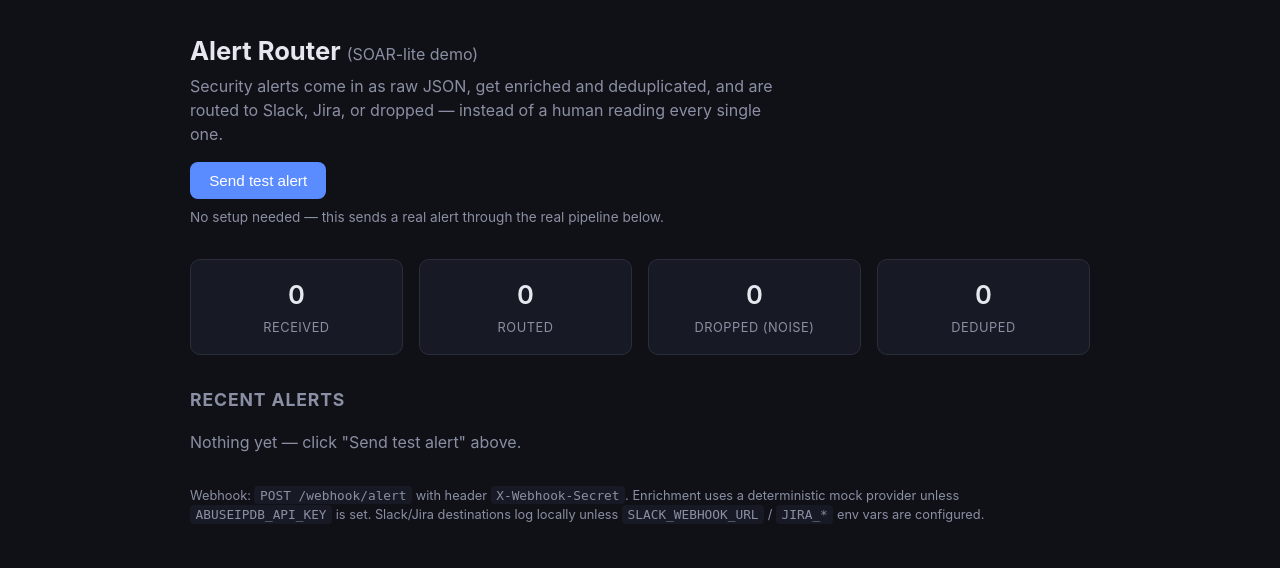
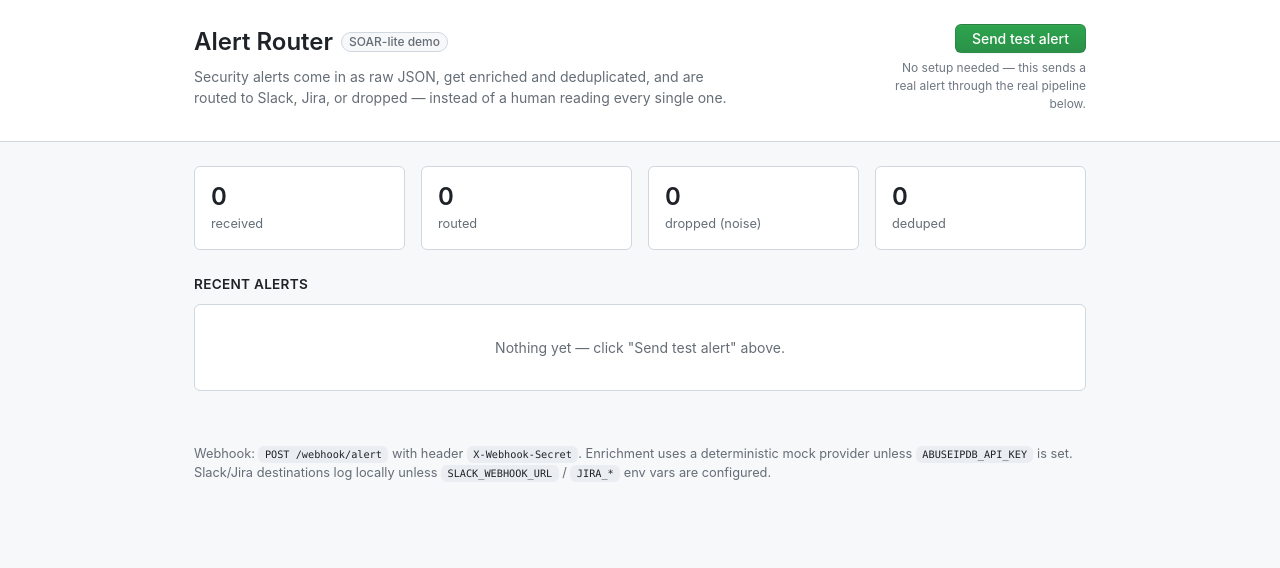
Before and after one commit to wadie-ejjoufari/alert-router, a Flask app: page / in a window 1280 px wide. Shown: the top 568 px of the page. Run offline with Flask 3, Linux system fonts and the light colour scheme; data that the repository does not hold is empty.

Commit message:
Redesign UI on GitHub Primer design tokens and components

```diff
--- a/app/static/style.css
+++ b/app/static/style.css
@@ -1,61 +1,198 @@
 :root {
-  --bg: #0f1117;
-  --panel: #171a24;
-  --border: #2a2e3a;
-  --text: #e6e8ef;
-  --muted: #8b8fa3;
-  --accent: #5b8cff;
-  --green: #35c98f;
-  --amber: #f2b84b;
-  --red: #ef5b6f;
-  font-family: -apple-system, BlinkMacSystemFont, "Segoe UI", Roboto, sans-serif;
+  --canvas-default: #ffffff;
+  --canvas-subtle: #f6f8fa;
+  --canvas-inset: #f6f8fa;
+  --border-default: #d0d7de;
+  --border-muted: #d8dee4;
+  --fg-default: #1f2328;
+  --fg-muted: #656d76;
+  --fg-subtle: #6e7781;
+  --accent-fg: #0969da;
+  --accent-emphasis: #0969da;
+  --accent-subtle: #ddf4ff;
+  --success-fg: #1a7f37;
+  --success-subtle: #dafbe1;
+  --attention-fg: #9a6700;
+  --attention-subtle: #fff8c5;
+  --danger-fg: #d1242f;
+  --danger-subtle: #ffebe9;
+  --neutral-fg: #59636e;
+  --neutral-subtle: #eaeef2;
+  --shadow-sm: 0 1px 0 rgba(31, 35, 40, 0.04);
+  --radius: 6px;
+  font-family: -apple-system, BlinkMacSystemFont, "Segoe UI", "Noto Sans",
+    Helvetica, Arial, sans-serif, "Apple Color Emoji", "Segoe UI Emoji";
 }
+
+@media (prefers-color-scheme: dark) {
+  :root {
+    --canvas-default: #0d1117;
+    --canvas-subtle: #161b22;
+    --canvas-inset: #010409;
+    --border-default: #30363d;
+    --border-muted: #21262d;
+    --fg-default: #e6edf3;
+    --fg-muted: #848d97;
+    --fg-subtle: #6e7681;
+    --accent-fg: #4493f8;
+    --accent-emphasis: #1f6feb;
+    --accent-subtle: rgba(56, 139, 253, 0.15);
+    --success-fg: #3fb950;
+    --success-subtle: rgba(46, 160, 67, 0.15);
+    --attention-fg: #d29922;
+    --attention-subtle: rgba(187, 128, 9, 0.15);
+    --danger-fg: #f85149;
+    --danger-subtle: rgba(248, 81, 73, 0.15);
+    --neutral-fg: #848d97;
+    --neutral-subtle: rgba(110, 118, 129, 0.2);
+  }
+}
+
 * { box-sizing: border-box; }
-body { background: var(--bg); color: var(--text); margin: 0; padding: 2rem; line-height: 1.5; }
-header { max-width: 900px; margin: 0 auto 2rem; }
-h1 { margin: 0 0 0.25rem; font-size: 1.6rem; }
-.subtitle { color: var(--muted); font-weight: 400; font-size: 1rem; }
-.lede { color: var(--muted); margin: 0.25rem 0 1rem; max-width: 60ch; }
+
+body {
+  background: var(--canvas-subtle);
+  color: var(--fg-default);
+  margin: 0;
+  padding: 0 0 3rem;
+  font-size: 14px;
+  line-height: 1.5;
+}
+
+.container { max-width: 940px; margin: 0 auto; padding: 0 1.5rem; }
+
+/* Header, styled like a repo header: title + description + primary action */
+header.page-header {
+  background: var(--canvas-default);
+  border-bottom: 1px solid var(--border-default);
+  padding: 1.5rem 0 1.75rem;
+  margin-bottom: 1.5rem;
+}
+header.page-header .container { display: flex; flex-wrap: wrap; align-items: flex-start; justify-content: space-between; gap: 1rem; }
+.header-text { max-width: 62ch; }
+h1 {
+  margin: 0 0 0.35rem;
+  font-size: 1.5rem;
+  font-weight: 600;
+  display: flex;
+  align-items: center;
+  gap: 0.5rem;
+}
+.subtitle-label {
+  display: inline-block;
+  font-size: 0.75rem;
+  font-weight: 500;
+  line-height: 18px;
+  padding: 0 7px;
+  border-radius: 2em;
+  border: 1px solid var(--border-default);
+  color: var(--fg-muted);
+  background: var(--canvas-subtle);
+}
+.lede { color: var(--fg-muted); margin: 0; }
+.header-action { display: flex; flex-direction: column; align-items: flex-end; gap: 0.4rem; }
+.hint { color: var(--fg-subtle); font-size: 0.75rem; margin: 0; text-align: right; max-width: 26ch; }
+
 .btn-primary {
-  background: var(--accent); color: white; border: none; border-radius: 8px;
-  padding: 0.6rem 1.2rem; font-size: 0.95rem; cursor: pointer;
+  background: linear-gradient(180deg, #2da44e, #2a9147);
+  color: #ffffff;
+  border: 1px solid rgba(27, 31, 36, 0.15);
+  border-radius: var(--radius);
+  box-shadow: var(--shadow-sm), inset 0 1px 0 rgba(255, 255, 255, 0.03);
+  padding: 5px 16px;
+  font-size: 0.875rem;
+  font-weight: 500;
+  cursor: pointer;
+  font-family: inherit;
 }
-.btn-primary:hover { filter: brightness(1.1); }
-.hint { color: var(--muted); font-size: 0.85rem; margin-top: 0.5rem; }
+.btn-primary:hover { background: #2c974b; }
+.btn-primary:active { background: #298e46; }
 
-.stats { display: flex; gap: 1rem; max-width: 900px; margin: 0 auto 2rem; }
+/* Stat tiles, styled like GitHub's Insights/Community summary boxes */
+.stats {
+  display: grid;
+  grid-template-columns: repeat(4, 1fr);
+  gap: 1rem;
+  margin-bottom: 1.5rem;
+}
 .stat {
-  background: var(--panel); border: 1px solid var(--border); border-radius: 10px;
-  padding: 1rem 1.25rem; flex: 1; text-align: center;
+  background: var(--canvas-default);
+  border: 1px solid var(--border-default);
+  border-radius: var(--radius);
+  padding: 1rem;
+  text-align: left;
 }
-.stat-value { display: block; font-size: 1.6rem; font-weight: 600; }
-.stat-label { color: var(--muted); font-size: 0.8rem; text-transform: uppercase; letter-spacing: 0.04em; }
+.stat-value { display: block; font-size: 1.5rem; font-weight: 600; line-height: 1.2; }
+.stat-label { color: var(--fg-muted); font-size: 0.8rem; }
 
-.alerts { max-width: 900px; margin: 0 auto; }
-h2 { font-size: 1.1rem; color: var(--muted); text-transform: uppercase; letter-spacing: 0.05em; }
-table { width: 100%; border-collapse: collapse; background: var(--panel); border-radius: 10px; overflow: hidden; }
-th, td { padding: 0.55rem 0.7rem; text-align: left; border-bottom: 1px solid var(--border); font-size: 0.85rem; }
-th { color: var(--muted); font-weight: 500; font-size: 0.75rem; text-transform: uppercase; }
-.mono { font-family: ui-monospace, SFMono-Regular, Menlo, monospace; }
-.small { font-size: 0.78rem; color: var(--muted); }
-.crit { color: var(--muted); }
-.empty { color: var(--muted); }
+.alerts { margin-bottom: 1.5rem; }
+h2 {
+  font-size: 0.85rem;
+  font-weight: 600;
+  color: var(--fg-default);
+  text-transform: uppercase;
+  letter-spacing: 0.02em;
+  margin: 0 0 0.6rem;
+}
 
+.box {
+  background: var(--canvas-default);
+  border: 1px solid var(--border-default);
+  border-radius: var(--radius);
+  overflow: hidden;
+}
+.empty { color: var(--fg-muted); padding: 2rem 1rem; text-align: center; margin: 0; }
+
+table { width: 100%; border-collapse: collapse; }
+th, td { padding: 0.5rem 0.75rem; text-align: left; vertical-align: top; }
+thead th {
+  background: var(--canvas-subtle);
+  color: var(--fg-muted);
+  font-weight: 600;
+  font-size: 0.75rem;
+  border-bottom: 1px solid var(--border-default);
+}
+tbody tr:not(:last-child) td { border-bottom: 1px solid var(--border-muted); }
+tbody tr:hover td { background: var(--canvas-subtle); }
+td { font-size: 0.8125rem; }
+.mono { font-family: ui-monospace, "SFMono-Regular", "SF Mono", Menlo, Consolas, monospace; }
+.small { font-size: 0.75rem; color: var(--fg-muted); }
+.crit { color: var(--fg-subtle); }
+.row-dropped td { color: var(--fg-muted); }
+
+/* Labels, matching Primer's pill-shaped Label component */
 .badge {
-  display: inline-block; padding: 0.15rem 0.5rem; border-radius: 999px;
-  font-size: 0.72rem; font-weight: 600; text-transform: uppercase;
+  display: inline-block;
+  padding: 0 7px;
+  border-radius: 2em;
+  font-size: 0.75rem;
+  font-weight: 500;
+  line-height: 18px;
+  border: 1px solid transparent;
 }
-.sev-low { background: #1e2a3a; color: #7fb0ff; }
-.sev-medium { background: #3a331e; color: var(--amber); }
-.sev-high { background: #3a231e; color: #ff9166; }
-.sev-critical { background: #3a1e22; color: var(--red); }
-.malicious { background: #3a1e22; color: var(--red); margin-left: 0.4rem; }
+.sev-low { background: var(--accent-subtle); color: var(--accent-fg); }
+.sev-medium { background: var(--attention-subtle); color: var(--attention-fg); }
+.sev-high { background: var(--attention-subtle); color: #bc4c00; }
+.sev-critical { background: var(--danger-subtle); color: var(--danger-fg); }
+.malicious { background: var(--danger-subtle); color: var(--danger-fg); margin-left: 0.35rem; }
 
-.status-routed { background: #1e3a2c; color: var(--green); }
-.status-dropped { background: #23262f; color: var(--muted); }
-.status-deduped { background: #232a3a; color: #7fa8ff; }
+.status-routed { background: var(--success-subtle); color: var(--success-fg); }
+.status-dropped { background: var(--neutral-subtle); color: var(--neutral-fg); }
+.status-deduped { background: var(--accent-subtle); color: var(--accent-fg); }
 
-.row-dropped { opacity: 0.6; }
+footer { color: var(--fg-muted); font-size: 0.8rem; padding-top: 1rem; }
+footer code {
+  background: var(--neutral-subtle);
+  color: var(--fg-default);
+  padding: 0.15rem 0.4rem;
+  border-radius: 6px;
+  font-family: ui-monospace, "SFMono-Regular", "SF Mono", Menlo, Consolas, monospace;
+  font-size: 0.8em;
+}
 
-footer { max-width: 900px; margin: 2rem auto 0; color: var(--muted); font-size: 0.8rem; }
-footer code { background: var(--panel); padding: 0.1rem 0.35rem; border-radius: 4px; }
+@media (max-width: 640px) {
+  .stats { grid-template-columns: repeat(2, 1fr); }
+  header.page-header .container { flex-direction: column; }
+  .header-action { align-items: flex-start; }
+  .hint { text-align: left; }
+}
--- a/app/templates/index.html
+++ b/app/templates/index.html
@@ -7,18 +7,25 @@
   <link rel="stylesheet" href="{{ url_for('static', filename='style.css') }}">
 </head>
 <body>
-  <header>
-    <h1>Alert Router <span class="subtitle">(SOAR-lite demo)</span></h1>
+  <header class="page-header">
+    <div class="container">
+      <div class="header-text">
+        <h1>Alert Router <span class="subtitle-label">SOAR-lite demo</span></h1>
         <p class="lede">
           Security alerts come in as raw JSON, get enriched and deduplicated, and are routed to
           Slack, Jira, or dropped — instead of a human reading every single one.
         </p>
+      </div>
+      <div class="header-action">
         <form action="{{ url_for('views.demo_send') }}" method="post">
           <button type="submit" class="btn-primary">Send test alert</button>
         </form>
         <p class="hint">No setup needed — this sends a real alert through the real pipeline below.</p>
+      </div>
+    </div>
   </header>
 
+  <div class="container">
     <section class="stats">
       <div class="stat"><span class="stat-value">{{ stats.total }}</span><span class="stat-label">received</span></div>
       <div class="stat"><span class="stat-value">{{ stats.routed }}</span><span class="stat-label">routed</span></div>
@@ -28,6 +35,7 @@
 
     <section class="alerts">
       <h2>Recent alerts</h2>
+      <div class="box">
       {% if not alerts %}
         <p class="empty">Nothing yet — click "Send test alert" above.</p>
       {% else %}
@@ -65,6 +73,7 @@
         </tbody>
       </table>
       {% endif %}
+      </div>
     </section>
 
     <footer>
@@ -75,5 +84,6 @@
         <code>JIRA_*</code> env vars are configured.
       </p>
     </footer>
+  </div>
 </body>
 </html>
```
Also changed, not shown: 1 other file. Lines whose indentation alone changed are shown as unchanged.
